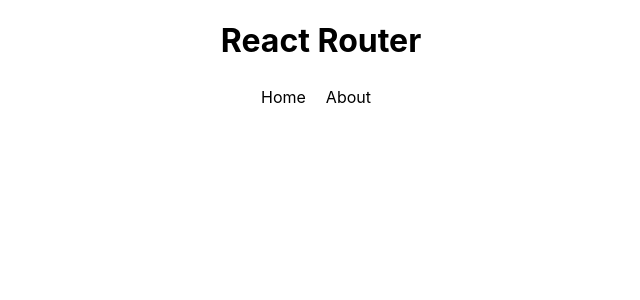
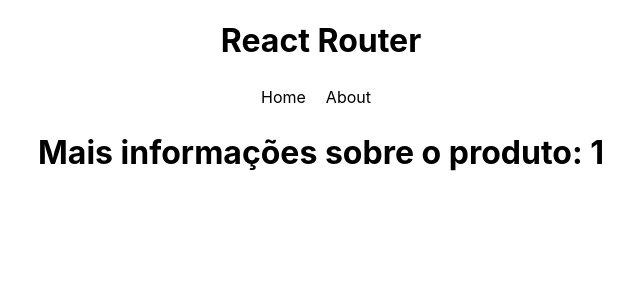
Before and after one commit to jpcchaves/Curso-ReactJS, a React (Create React App) app in the folder 8_ROUTER/react-router/: page /products/1/info in a window 1280 px wide. Shown: the top 300 px of the page, without its empty margins (319-959 px from the left). Built offline with nearby package versions, Linux system fonts and the light colour scheme.

Commit message:
nested routes

```diff
--- a/8_ROUTER/react-router/src/App.js
+++ b/8_ROUTER/react-router/src/App.js
@@ -11,6 +11,7 @@
 import Home from "./pages/Home";
 import About from "./pages/About";
 import Product from "./pages/Product";
+import Info from "./pages/Info";
 
 function App() {
   return (
@@ -22,9 +23,11 @@
           <Routes>
             {/* Passamos o caminho e o elemento */}
             <Route path="/" element={<Home />} />
-            <Route path="/about" element={<About />} />
+            <Route path="/about" element={<About /> } />
             {/* ROTA DINÂMICA */}
             <Route path="/products/:id" element={<Product/>}/>
+            {/* Nested routes */}
+            <Route path="/products/:id/info" element={<Info/>}/>
           </Routes>
         </BrowserRouter>
       </div>
--- /dev/null
+++ b/8_ROUTER/react-router/src/pages/Info.jsx
@@ -0,0 +1,12 @@
+import { useParams } from "react-router-dom"
+
+const Info = () => {
+    const {id} = useParams()
+  return (
+    <div>
+        <h1>Mais informações sobre o produto: {id}</h1>
+    </div>
+  )
+}
+
+export default Info
--- a/8_ROUTER/react-router/src/pages/Product.jsx
+++ b/8_ROUTER/react-router/src/pages/Product.jsx
@@ -1,4 +1,5 @@
 import { useParams } from "react-router-dom";
+import { Link } from "react-router-dom";
 import { useFetch } from "../hooks/useFetch";
 
 const Product = () => {
@@ -24,6 +25,8 @@
         <div>
           <h1>{product.name}</h1>
           <p>R$ {product.price}</p>
+          {/* Nested Routes */}
+          <Link to={`/products/${product.id}/info`}>Mais informações</Link>
         </div>
       )}
     </>
```
